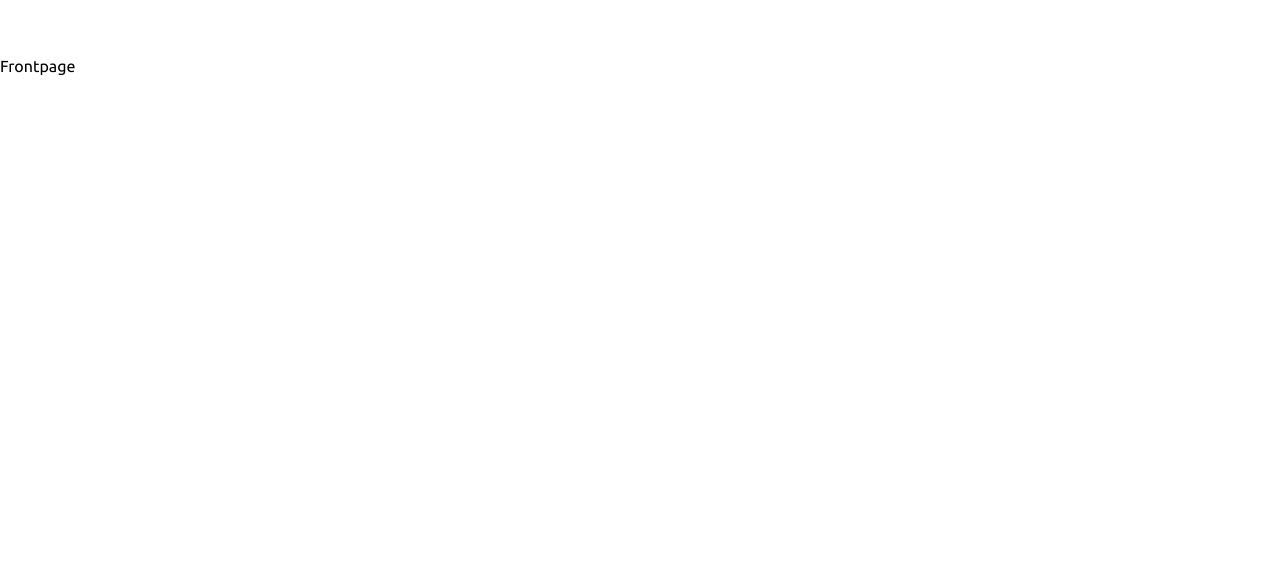
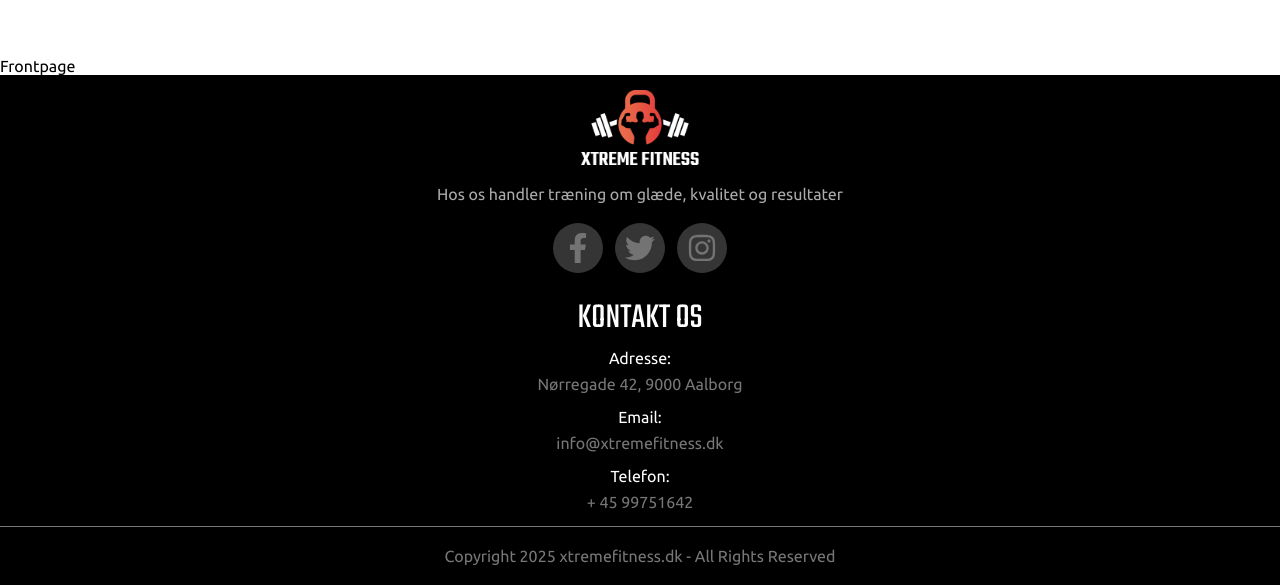
Before and after one commit to Lars007a/eksamen, a React (Vite) app: page /home in a window 1280 px wide. Shown: the part 1543-2128 px from the top of the page. Before the commit the page ends 1618 px from the top, so only its background shows below. Built offline with nearby package versions, Linux system fonts and the light colour scheme.

Commit message:
footer sådan lavet.

```diff
--- a/src/App.jsx
+++ b/src/App.jsx
@@ -1,6 +1,7 @@
 import { useRoutes } from "react-router-dom"
 import Frontpage from "./pages/frontpage"
 import Navbar from "./comps/nav/nav"
+import Footer from "./comps/footer/footer"
 
 function App() {
 
@@ -19,7 +20,10 @@ function App() {
     <>
       <Navbar/>
       <div style={{height: "200vh"}}></div>
+      <main>
       {routes}
+      </main>
+      <Footer/>
     </>
   )
 }
--- a/src/comps/footer/footer.jsx
+++ b/src/comps/footer/footer.jsx
@@ -0,0 +1,53 @@
+import styles from "./footer.module.css";
+import logo from "../../assets/icons/logo.png"
+import { FaFacebookF, FaTwitter, FaInstagram } from "react-icons/fa";
+import { Link } from "react-router-dom";
+
+
+export default function Footer({}) {
+    return <footer className={styles.footer}>
+            <div className={`container ${styles.socials}`}>
+                <img src={logo} alt="Logo"></img>
+                <p className={styles.grey}>Hos os handler træning om glæde, kvalitet og resultater</p>
+
+
+                <ul>
+                    <Link to={"https://facebook.com"}>
+                    <FaFacebookF/>
+                    </Link>
+                    <Link to={"https://twitter.com"}>
+                    <FaTwitter/>
+                    </Link>
+                    <Link to={"https://instagram.com"}>
+                    <FaInstagram/>
+                    </Link>
+                </ul>
+
+            </div>
+
+            <div className={styles.divider}></div>
+
+            <div className={`container ${styles.contact}`}>
+                <h2>Kontakt os</h2>
+
+                <article>
+                    <p>Adresse:</p>
+                    <p className={styles.grey}>Nørregade 42, 9000 Aalborg</p>
+                </article>
+
+                <article>
+                    <p>Email:</p>
+                    <p className={styles.grey}>info@xtremefitness.dk</p>
+                </article>
+
+                <article>
+                    <p>Telefon:</p>
+                    <p className={styles.grey}>+ 45 99751642</p>
+                </article>
+            </div>
+
+            <div className={styles.copyright}>
+                <p>Copyright 2025 xtremefitness.dk - All Rights Reserved</p>
+            </div>
+    </footer>
+}
--- a/src/comps/footer/footer.module.css
+++ b/src/comps/footer/footer.module.css
@@ -0,0 +1,103 @@
+.footer {
+    background-color: var(--black);
+
+    padding-block: 15px 0px;
+
+
+    > .socials {
+
+        display: grid;
+        grid-template-rows: repeat(auto-fit, 1fr);
+        gap: 20px;
+
+        > img {
+            display: block; /* skal være block element, så det kan margin inline auto. */
+            height: 75px;
+            width: auto;
+            margin-inline: auto;
+        }
+
+        > p  {
+            text-align: center;
+            color: var(--grey);
+        }
+
+        > ul {
+            display: flex;
+            flex-direction: row;
+            justify-content: center;
+            align-items: center;
+            gap: 12px;
+        }
+
+        > ul a {
+            text-decoration: none;
+        }
+
+        > ul a svg {
+            color: var(--white);
+            height: 30px;
+            width: auto;
+
+            display: block;
+            margin-inline: auto;
+
+            position: relative;
+            top: 50%; /* flytter 50% ned af, relativt til sin basale position, som er i toppen. */
+            transform: translateY(-50%); /* siden den så har sin egen top ved midten, så -50%, så i forhold til sin egen størrelse med translatey, bliver den flyttet med halvdelen af sin egen størrelse. */
+        }
+
+        > ul a {
+            height: 50px;
+            width: 50px;
+            border-radius: 100%;
+            background-color: var(--secondGrey);
+            opacity: 0.45;
+        }
+
+    }
+
+    > .contact {
+        padding-block: 20px 15px;
+
+        > h2 {
+            text-transform: uppercase;
+            text-align: center;
+            color: var(--white);
+            margin-bottom: 5px;
+        }
+
+        article {
+            text-align: center;
+        }
+
+        article:has(+ article) {
+            margin-bottom: 15px;
+        }
+
+        article p {
+            color: var(--white);
+        }
+
+        article p:has(+ .grey) {
+            margin-bottom: 8px;
+        }
+
+        article p:is(.grey) {
+            color: var(--secondGrey);
+        }
+    }
+
+    .copyright {
+        border-top: 1px solid var(--secondGrey);
+
+        padding-block: 20px;
+
+
+        > p {
+            color: var(--secondGrey);
+            text-align: center;
+            padding-inline: 10px;
+        }
+    }
+}
--- /dev/null
+++ b/src/comps/header/header.jsx
@@ -0,0 +1,5 @@
+import styles from "./header.module.css";
+
+export default function Header({}) {
+    return <>Header</>
+}
--- a/src/index.css
+++ b/src/index.css
@@ -13,6 +13,8 @@ body, html {
   --white: #ffffff;
   --orange: #F07232;
   --black: #000000;
+  --grey: #ABABAB;
+  --secondGrey: #777777;
 
   /* shadow */
   --shadow: 0px 2px 4px rgba(0,0,0,0.3);
@@ -24,6 +26,7 @@ body, html {
 /* fonts, font-sizes, font-weighs, etc, etc. */
 h1, h2, h3, h4, h5, h6, .title {
   font-family: "Teko", serif;
+  font-weight: 400;
 }
 
 p, span {
@@ -31,30 +34,30 @@ p, span {
 }
 
 h1 {
-  font-family: 36px;
+  font-size: 40px;
 }
 
 h2 {
-  font-family: 32px;
+  font-size: 36px;
 }
 
 h3 {
-  font-family: 28px;
+  font-size: 32px;
 
 }
 
 h4 {
-  font-family: 26px;
+  font-size: 30px;
 
 }
 
 h5 {
-  font-family: 22px;
+  font-size: 26px;
 
 }
 
 h6 {
-  font-family: 20px;
+  font-size: 24px;
 }
 
 strong {
```
Also changed, not shown: src/comps/header/header.module.css (added).
